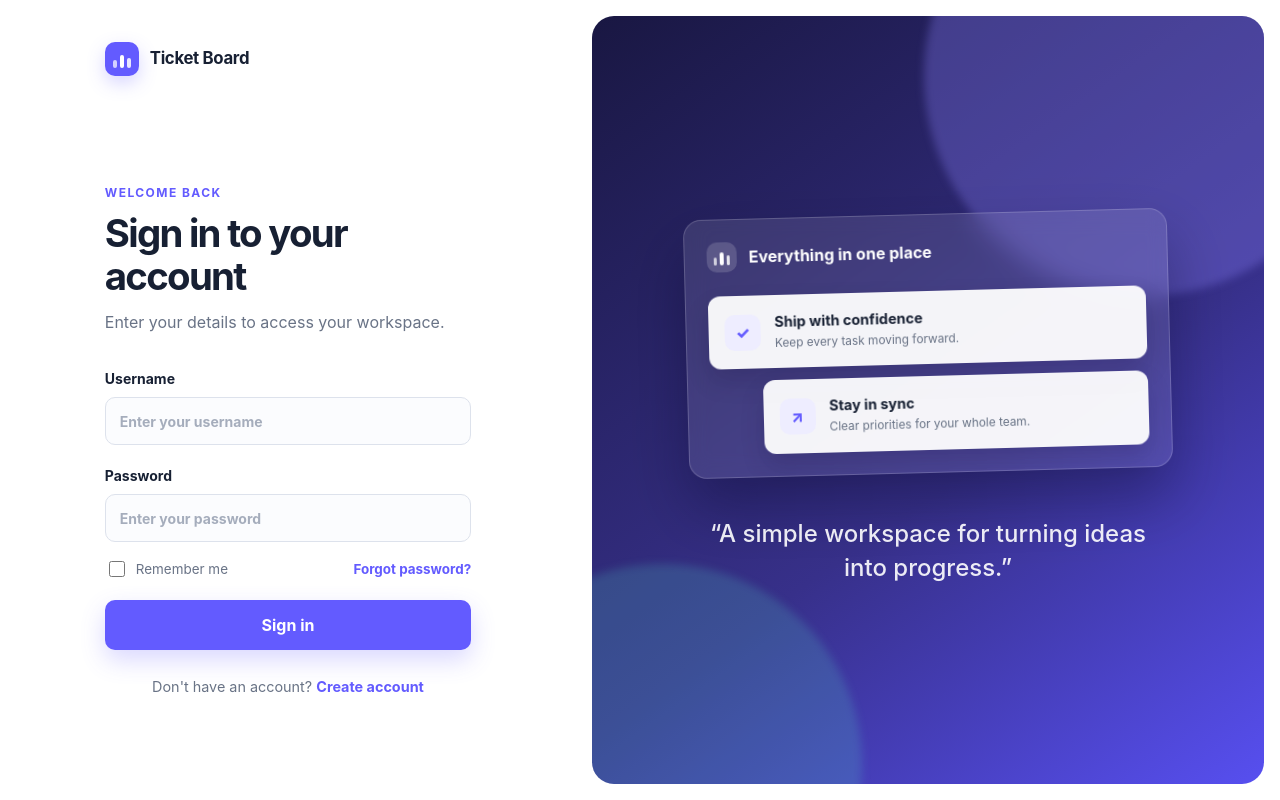
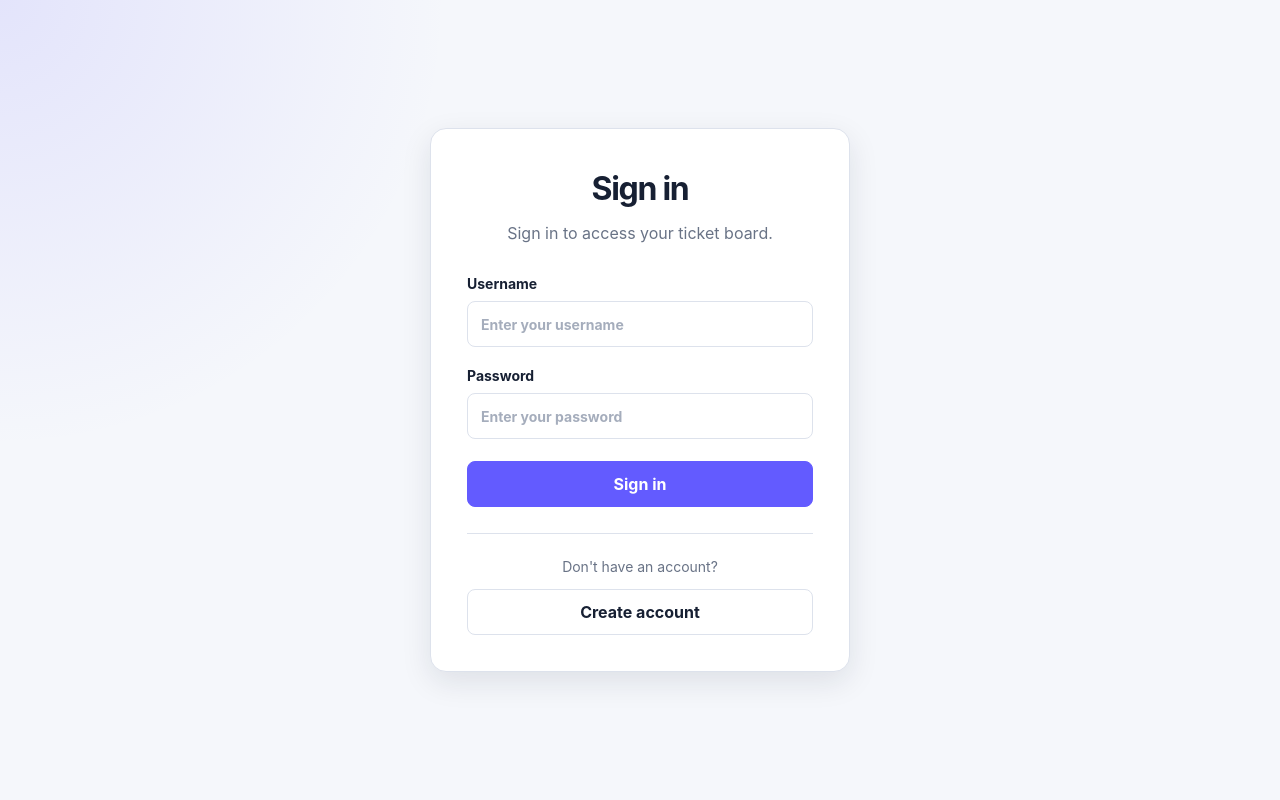
Before and after one commit to RonanValadez35/Ticket_Board, a React (Vite) app in the folder frontend/: page / in a window 1280 px wide. Built offline with nearby package versions, Linux system fonts and the light colour scheme.

Commit message:
Streamlined sign in and create account

```diff
--- a/frontend/src/components/AuthPage.tsx
+++ b/frontend/src/components/AuthPage.tsx
@@ -1,4 +1,4 @@
-import type { FormEvent } from 'react'
+import type { SyntheticEvent } from 'react'
 import { Link } from 'react-router-dom'
 import '../styles/auth.css'
 
@@ -6,40 +6,24 @@ type AuthPageProps = {
   mode: 'sign-in' | 'create-account'
 }
 
-function BrandMark() {
-  return (
-    <span className="brand-mark" aria-hidden="true">
-      <span />
-      <span />
-      <span />
-    </span>
-  )
-}
-
 function AuthPage({ mode }: AuthPageProps) {
   const isSignIn = mode === 'sign-in'
 
-  function handleSubmit(event: FormEvent<HTMLFormElement>) {
+  function handleSubmit(event: SyntheticEvent<HTMLFormElement>) {
     event.preventDefault()
   }
 
   return (
     <main className="auth-page">
-      <section className="auth-panel" aria-labelledby="auth-title">
-        <Link className="auth-brand" to="/" aria-label="Ticket Board home">
-          <BrandMark />
-          <span>Ticket Board</span>
-        </Link>
-
+      <section className="auth-card" aria-labelledby="auth-title">
         <div className="auth-heading">
-          <p className="auth-eyebrow">{isSignIn ? 'Welcome back' : 'Get started'}</p>
           <h1 id="auth-title">
-            {isSignIn ? 'Sign in to your account' : 'Create your account'}
+            {isSignIn ? 'Sign in' : 'Create account'}
           </h1>
           <p>
             {isSignIn
-              ? 'Enter your details to access your workspace.'
-              : 'Set up your credentials to start organizing your work.'}
+              ? 'Sign in to access your ticket board.'
+              : 'Choose a username and password.'}
           </p>
         </div>
 
@@ -68,52 +52,20 @@ function AuthPage({ mode }: AuthPageProps) {
             />
           </label>
 
-          {isSignIn && (
-            <div className="auth-options">
-              <label className="remember-me">
-                <input type="checkbox" name="remember" />
-                <span>Remember me</span>
-              </label>
-              <button className="text-button" type="button">
-                Forgot password?
-              </button>
-            </div>
-          )}
-
           <button className="auth-submit" type="submit">
             {isSignIn ? 'Sign in' : 'Create account'}
           </button>
         </form>
 
-        <p className="auth-switch">
-          {isSignIn ? "Don't have an account?" : 'Already have an account?'}{' '}
+        <div className="auth-secondary">
+          <p>
+            {isSignIn ? "Don't have an account?" : 'Already have an account?'}
+          </p>
           <Link to={isSignIn ? '/create-account' : '/'}>
             {isSignIn ? 'Create account' : 'Sign in'}
           </Link>
-        </p>
+        </div>
       </section>
-
-      <aside className="auth-aside" aria-hidden="true">
-        <div className="auth-glow auth-glow-one" />
-        <div className="auth-glow auth-glow-two" />
-        <div className="preview-card">
-          <div className="preview-header">
-            <BrandMark />
-            <span>Everything in one place</span>
-          </div>
-          <div className="preview-ticket preview-ticket-one">
-            <span className="preview-icon">✓</span>
-            <div><strong>Ship with confidence</strong><span>Keep every task moving forward.</span></div>
-          </div>
-          <div className="preview-ticket preview-ticket-two">
-            <span className="preview-icon">↗</span>
-            <div><strong>Stay in sync</strong><span>Clear priorities for your whole team.</span></div>
-          </div>
-        </div>
-        <blockquote>
-          “A simple workspace for turning ideas into progress.”
-        </blockquote>
-      </aside>
     </main>
   )
 }
--- a/frontend/src/styles/auth.css
+++ b/frontend/src/styles/auth.css
@@ -1,76 +1,34 @@
 .auth-page {
   display: grid;
-  grid-template-columns: minmax(420px, 0.9fr) minmax(480px, 1.1fr);
   min-height: 100vh;
-  background: var(--surface);
+  padding: 24px;
+  place-items: center;
+  background:
+    radial-gradient(circle at top left, rgba(99, 91, 255, 0.12), transparent 28rem),
+    var(--bg);
 }
 
-.auth-panel {
-  display: flex;
-  flex-direction: column;
-  width: min(100%, 520px);
-  min-height: 100vh;
-  padding: 42px clamp(36px, 6vw, 84px);
-  margin: 0 auto;
+.auth-card {
+  width: min(100%, 420px);
+  padding: 36px;
+  border: 1px solid var(--border);
+  border-radius: 16px;
+  background: var(--surface);
+  box-shadow: var(--shadow-md);
 }
 
-.auth-brand {
-  display: inline-flex;
-  align-items: center;
-  align-self: flex-start;
-  gap: 11px;
-  color: var(--text-h);
-  font-size: 1.05rem;
-  font-weight: 750;
-  letter-spacing: -0.02em;
-  text-decoration: none;
-}
-
-.brand-mark {
-  display: flex;
-  align-items: flex-end;
-  justify-content: center;
-  gap: 3px;
-  width: 34px;
-  height: 34px;
-  padding: 8px;
-  border-radius: 10px;
-  background: var(--accent);
-  box-shadow: 0 7px 18px rgba(99, 91, 255, 0.25);
-}
-
-.brand-mark span {
-  width: 4px;
-  border-radius: 3px;
-  background: #fff;
-}
-
-.brand-mark span:nth-child(1) { height: 8px; opacity: 0.72; }
-.brand-mark span:nth-child(2) { height: 13px; }
-.brand-mark span:nth-child(3) { height: 10px; opacity: 0.85; }
-
 .auth-heading {
-  margin-top: auto;
-  padding-top: 72px;
-}
-
-.auth-eyebrow {
-  margin-bottom: 10px;
-  color: var(--accent);
-  font-size: 0.75rem;
-  font-weight: 750;
-  letter-spacing: 0.12em;
-  text-transform: uppercase;
+  margin-bottom: 28px;
+  text-align: center;
 }
 
 .auth-heading h1 {
-  margin-bottom: 12px;
-  font-size: clamp(2rem, 3vw, 2.65rem);
-  line-height: 1.12;
-  letter-spacing: -0.045em;
+  margin-bottom: 8px;
+  font-size: 2rem;
+  letter-spacing: -0.04em;
 }
 
-.auth-heading > p:last-child {
+.auth-heading p {
   margin-bottom: 0;
   color: var(--text);
 }
@@ -78,135 +36,103 @@
 .auth-form {
   display: flex;
   flex-direction: column;
-  gap: 20px;
-  margin-top: 34px;
+  gap: 18px;
 }
 
-.auth-form > label {
+.auth-form label {
   display: flex;
   flex-direction: column;
-  gap: 8px;
+  gap: 7px;
   color: var(--text-h);
   font-size: 0.875rem;
   font-weight: 650;
 }
 
-.auth-form input[type='text'],
-.auth-form input[type='password'] {
+.auth-form input {
   width: 100%;
-  height: 48px;
-  padding: 0 14px;
+  height: 46px;
+  padding: 0 13px;
   border: 1px solid var(--border);
-  border-radius: 10px;
-  background: #fbfcfe;
+  border-radius: 8px;
+  background: var(--surface);
   color: var(--text-h);
   outline: none;
-  transition: border-color 150ms ease, box-shadow 150ms ease, background 150ms ease;
+  transition:
+    border-color 150ms ease,
+    box-shadow 150ms ease;
 }
 
-.auth-form input::placeholder { color: #a5adbc; }
+.auth-form input::placeholder {
+  color: #a5adbc;
+}
 
 .auth-form input:focus {
   border-color: var(--accent);
-  background: #fff;
-  box-shadow: 0 0 0 4px rgba(99, 91, 255, 0.11);
+  box-shadow: 0 0 0 3px rgba(99, 91, 255, 0.12);
 }
 
-.auth-options {
-  display: flex;
-  align-items: center;
-  justify-content: space-between;
-  margin-top: -4px;
-  font-size: 0.84rem;
-}
-
-.remember-me { display: flex; align-items: center; gap: 8px; color: var(--text); }
-.remember-me input { width: 16px; height: 16px; accent-color: var(--accent); }
-
-.text-button {
-  padding: 0;
-  border: 0;
-  background: none;
-  color: var(--accent);
-  font-size: inherit;
-  font-weight: 650;
+.auth-submit,
+.auth-secondary a {
+  display: grid;
+  min-height: 46px;
+  padding: 0 16px;
+  place-items: center;
+  border-radius: 8px;
+  font-weight: 700;
+  text-decoration: none;
   cursor: pointer;
+  transition:
+    background 150ms ease,
+    border-color 150ms ease;
 }
 
 .auth-submit {
-  height: 50px;
-  border: 0;
-  border-radius: 10px;
+  margin-top: 4px;
+  border: 1px solid var(--accent);
   background: var(--accent);
-  color: #fff;
-  font-weight: 700;
-  cursor: pointer;
-  box-shadow: 0 10px 24px rgba(99, 91, 255, 0.24);
-  transition: transform 150ms ease, background 150ms ease, box-shadow 150ms ease;
+  color: white;
 }
 
-.auth-submit:hover { background: var(--accent-hover); transform: translateY(-1px); box-shadow: 0 13px 28px rgba(99, 91, 255, 0.3); }
-.auth-submit:focus-visible, .text-button:focus-visible, .auth-switch a:focus-visible, .auth-brand:focus-visible { outline: 3px solid rgba(99, 91, 255, 0.25); outline-offset: 3px; }
+.auth-submit:hover {
+  border-color: var(--accent-hover);
+  background: var(--accent-hover);
+}
 
-.auth-switch {
-  margin: 26px 0 auto;
-  padding-bottom: 24px;
-  color: var(--text);
-  font-size: 0.9rem;
+.auth-secondary {
+  margin-top: 26px;
+  padding-top: 22px;
+  border-top: 1px solid var(--border);
   text-align: center;
 }
 
-.auth-switch a { color: var(--accent); font-weight: 700; text-decoration: none; }
-.auth-switch a:hover { text-decoration: underline; }
-
-.auth-aside {
-  position: relative;
-  display: flex;
-  flex-direction: column;
-  align-items: center;
-  justify-content: center;
-  min-height: calc(100vh - 32px);
-  margin: 16px;
-  overflow: hidden;
-  border-radius: 22px;
-  background: linear-gradient(145deg, #191742 0%, #37308a 58%, #574ff0 100%);
+.auth-secondary p {
+  margin-bottom: 12px;
+  font-size: 0.875rem;
 }
 
-.auth-glow { position: absolute; border-radius: 50%; filter: blur(4px); }
-.auth-glow-one { top: -160px; right: -100px; width: 440px; height: 440px; background: rgba(144, 133, 255, 0.3); }
-.auth-glow-two { bottom: -180px; left: -130px; width: 400px; height: 400px; background: rgba(84, 218, 206, 0.18); }
-
-.preview-card {
-  position: relative;
-  z-index: 1;
-  width: min(72%, 500px);
-  padding: 22px;
-  border: 1px solid rgba(255, 255, 255, 0.18);
-  border-radius: 18px;
-  background: rgba(255, 255, 255, 0.1);
-  box-shadow: 0 30px 60px rgba(4, 3, 32, 0.32);
-  backdrop-filter: blur(12px);
-  transform: rotate(-1.5deg);
+.auth-secondary a {
+  border: 1px solid var(--border);
+  background: var(--surface);
+  color: var(--text-h);
 }
 
-.preview-header { display: flex; align-items: center; gap: 12px; margin-bottom: 24px; color: #fff; font-weight: 700; }
-.preview-header .brand-mark { width: 30px; height: 30px; padding: 7px; background: rgba(255,255,255,.16); box-shadow: none; }
-.preview-ticket { display: flex; align-items: center; gap: 14px; padding: 16px; border-radius: 12px; background: rgba(255,255,255,.94); box-shadow: 0 12px 24px rgba(10,8,45,.16); }
-.preview-ticket-two { width: 88%; margin: 12px 0 0 auto; }
-.preview-icon { display: grid; flex: 0 0 36px; height: 36px; place-items: center; border-radius: 10px; background: var(--accent-soft); color: var(--accent); font-weight: 800; }
-.preview-ticket div { display: flex; flex-direction: column; }
-.preview-ticket strong { color: var(--text-h); font-size: .9rem; }
-.preview-ticket div span { margin-top: 2px; color: var(--text); font-size: .74rem; }
-.auth-aside blockquote { position: relative; z-index: 1; width: min(70%, 470px); margin: 44px 0 0; color: rgba(255,255,255,.9); font-size: clamp(1.15rem, 2vw, 1.5rem); font-weight: 550; line-height: 1.45; text-align: center; }
-
-@media (max-width: 840px) {
-  .auth-page { display: block; background: var(--surface); }
-  .auth-panel { width: min(100%, 500px); padding: 30px 28px; }
-  .auth-aside { display: none; }
+.auth-secondary a:hover {
+  border-color: var(--border-strong);
+  background: var(--surface-muted);
 }
 
-@media (max-width: 420px) {
-  .auth-panel { padding: 24px 20px; }
-  .auth-heading { padding-top: 52px; }
-  .auth-options { align-items: flex-start; gap: 12px; }
+.auth-submit:focus-visible,
+.auth-secondary a:focus-visible {
+  outline: 3px solid rgba(99, 91, 255, 0.25);
+  outline-offset: 3px;
 }
+
+@media (max-width: 480px) {
+  .auth-page {
+    padding: 16px;
+  }
+
+  .auth-card {
+    padding: 26px 22px;
+  }
+}
```
